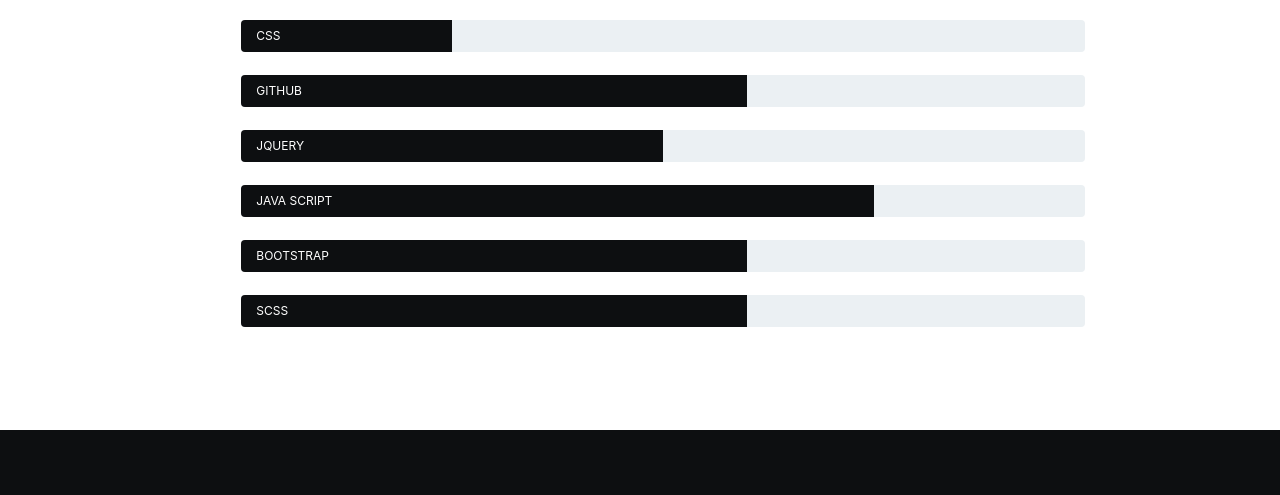
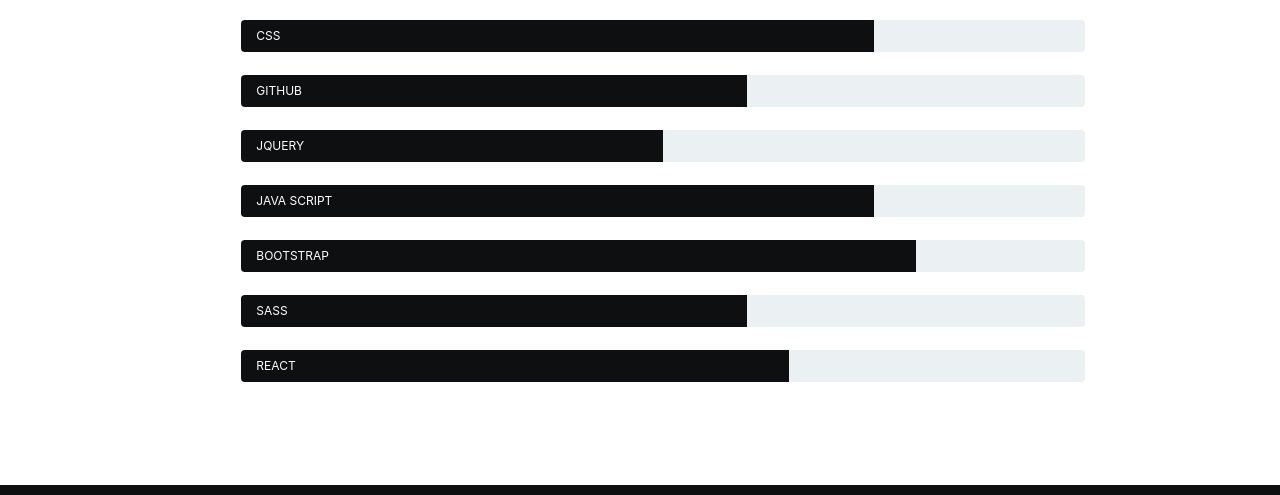
Before and after one commit to DanyeleSales/DanyeleSales.github.io, a website: page index.html in a window 1280 px wide. Shown: the part 1337-1832 px from the top of the page. Drawn offline with Linux system fonts and the light colour scheme.

Commit message:
inserindo habilidades

```diff
--- a/index.html
+++ b/index.html
@@ -108,7 +108,10 @@
                   <li>Virginiana</li>
                   <li>Estudante de Front-end na Reprograma</li>
                 </ul>
-                <p>Tenho um perfil crítico, observador e entusiasmado. Amo meus amigos e família. Gosto de pilates e Jiu-jitsu. Faço desenho de Moda e Inglês. Não dispenso uma boa comida, massagem para relaxar, séries intrigantes. Curto sair com os amigos. Amo conhecer coisas novas e desafios.Tenho uma longa trajetória na area de experiência do usuário e atualmente estou em um novo desafio como programadora</p>
+                <p>Tenho um perfil crítico, observador e entusiasmado. Amo meus amigos e família. Gosto de pilates e
+                  Jiu-jitsu. Faço desenho de Moda e Inglês. Não dispenso uma boa comida, massagem para relaxar, séries
+                  intrigantes. Curto sair com os amigos. Amo conhecer coisas novas e desafios.Tenho uma longa
+                  trajetória na area de experiência do usuário e atualmente estou em um novo desafio como programadora</p>
               </div>
 
             </div>
@@ -118,7 +121,8 @@
       <div class="btn-saiba-mais">
         <button type="button" class="btn btn-light" data-toggle="modal" data-target=".bd-example-modal-lg">Saiba Mais</button>
       </div>
-    <div class="modal fade bd-example-modal-lg" tabindex="-1" role="dialog" aria-labelledby="myLargeModalLabel" aria-hidden="true">
+      <div class="modal fade bd-example-modal-lg" tabindex="-1" role="dialog" aria-labelledby="myLargeModalLabel"
+        aria-hidden="true">
         <div class="modal-dialog modal-lg">
           <div class="modal-content">
             <img class="card-img" src="assets/modal.jpeg" alt="Card image">
@@ -142,11 +146,11 @@
             aria-valuemax="100">UI/UX</div>
         </div>
         <div class="progress">
-              <div class="progress-bar" role="progressbar" style="width:100%" aria-valuenow="100" aria-valuemin="0"
+          <div class="progress-bar" role="progressbar" style="width:95%" aria-valuenow="95" aria-valuemin="0"
             aria-valuemax="100">CX</div>
         </div>
         <div class="progress">
-          <div class="progress-bar" role="progressbar" style="width: 25%" aria-valuenow="25" aria-valuemin="0"
+          <div class="progress-bar" role="progressbar" style="width: 75%" aria-valuenow="75" aria-valuemin="0"
             aria-valuemax="100">CSS</div>
         </div>
         <div class="progress">
@@ -162,12 +166,16 @@
             aria-valuemax="100">JAVA SCRIPT</div>
         </div>
         <div class="progress">
-          <div class="progress-bar" role="progressbar" style="width: 60%" aria-valuenow="60" aria-valuemin="0"
+          <div class="progress-bar" role="progressbar" style="width: 80%" aria-valuenow="80" aria-valuemin="0"
             aria-valuemax="100">BOOTSTRAP</div>
         </div>
         <div class="progress">
           <div class="progress-bar" role="progressbar" style="width: 60%" aria-valuenow="60" aria-valuemin="0"
-              aria-valuemax="100">SCSS</div>
+            aria-valuemax="100">SASS</div>
+        </div>
+        <div class="progress">
+          <div class="progress-bar" role="progressbar" style="width: 65%" aria-valuenow="65" aria-valuemin="0"
+            aria-valuemax="100">REACT</div>
         </div>
       </div>
     </div>
@@ -220,7 +228,8 @@
                 <img class="card-img" src="assets/m-de-maravilhosas.jpeg" alt="Card image">
               </div>
               <h5 class="card-title">Projeto M de Maravilhosas</h5>
-                <p class="card-text">Projeto feito pelas alunas do Reprograma, cada uma escolheu o perfil de uma mulher inspiradora</p>
+              <p class="card-text">Projeto feito pelas alunas do Reprograma, cada uma escolheu o perfil de uma mulher
+                inspiradora</p>
 
             </div>
           </div>
@@ -229,7 +238,8 @@
           </div>
           <div class="card p-3 text-right">
             <blockquote class="blockquote mb-0">
-                    <p>Ao longo da minha trajetória fui destacada com inumeros feedbacks por conta do meu foco, comprometimento e por não ter medo de enfrentar novos desafios</p>
+              <p>Ao longo da minha trajetória fui destacada com inumeros feedbacks por conta do meu foco,
+                comprometimento e por não ter medo de enfrentar novos desafios</p>
 
             </blockquote>
 
```
Lines whose indentation alone changed are shown as unchanged.
